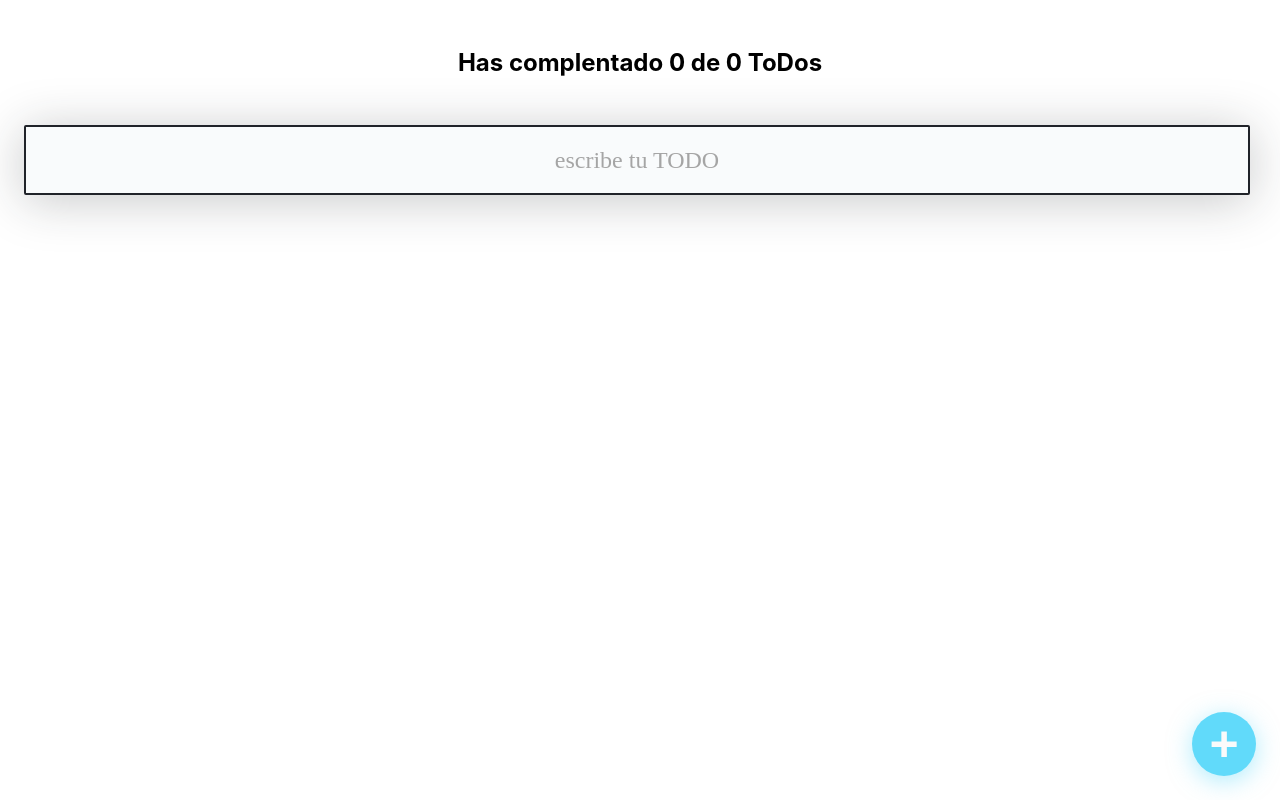
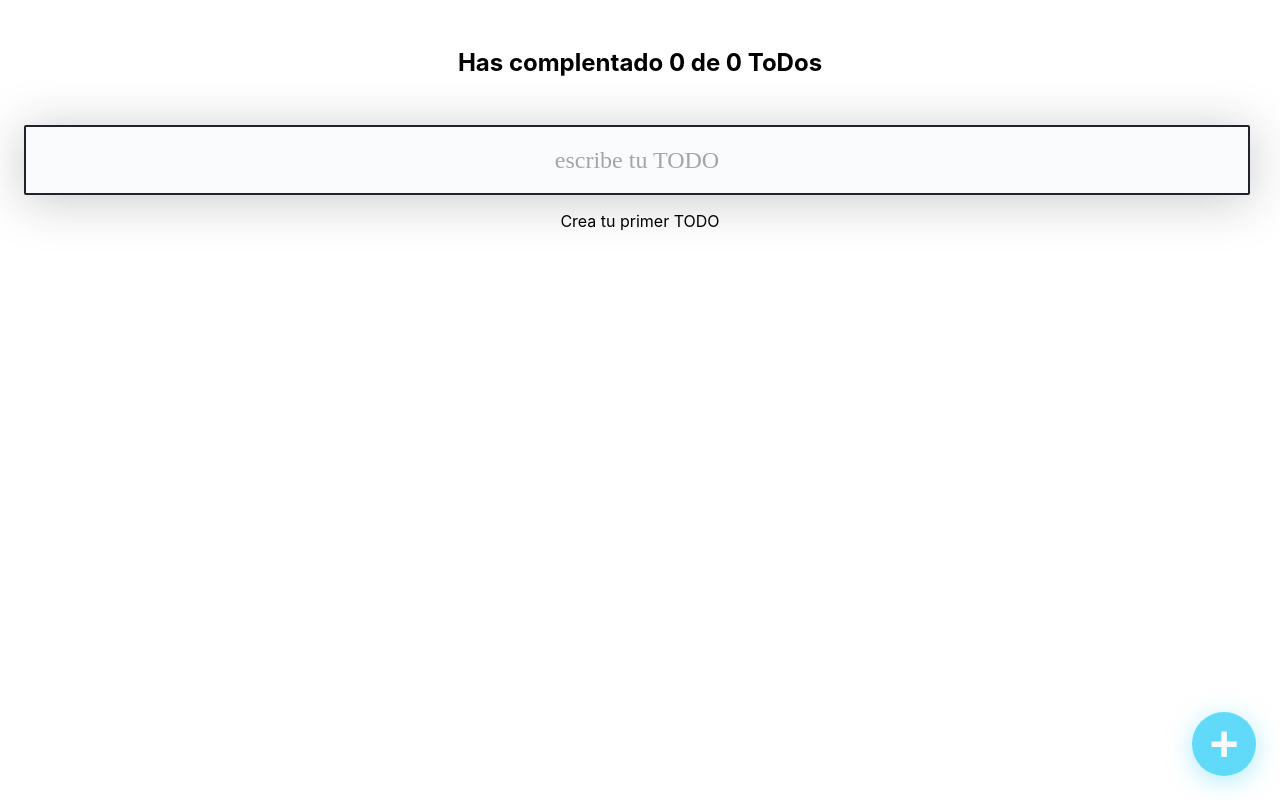
Before and after one commit to gisellva/pendientes, a React (Create React App) app: page / in a window 1280 px wide. Built offline with nearby package versions, Linux system fonts and the light colour scheme.

Commit message:
cuarto cambio

```diff
--- a/src/App.js
+++ b/src/App.js
@@ -2,7 +2,17 @@
 import { AppUi } from "./appui/appui";
 
 function useLocalStorage(itemName,inicialvalue) {
-    //uso de localstorage
+  const [loading ,setLoading]=React.useState(true);
+  const [error,seterror]=React.useState(false)
+
+  //estado inicial de los todos
+   const [item,setitem]=React.useState(inicialvalue);
+
+   //use effect
+   React.useEffect(()=>{
+    setTimeout(()=>{
+       //uso de localstorage
+   try {
     const localStorageitem = localStorage.getItem(itemName);
     let parseditem;
 
@@ -15,21 +25,35 @@
       parseditem = JSON.parse(localStorageitem);
     }
 
-    //estado inicial de los todos
-    const [item,setitem]=React.useState(parseditem)
+    setitem(parseditem)
+    setLoading(false);
+   } catch (error) {
+    seterror(error)
+   }
+
+    },1000)
+   });
+
+
 
     //funcion para guardad los todos en localstorage
     function save(newitem) {
-      const s =JSON.stringify(newitem)
+      try {
+        const s =JSON.stringify(newitem)
       localStorage.setItem(itemName,s);
-      setitem(newitem)
+      setitem(newitem);
+      } catch (error) {
+        seterror(error)
+      }
 
-    }
+    };
 
-    return[
+    return{
       item,
       save,
-    ]
+      loading,
+      error,
+    };
 
 }
 
@@ -37,7 +61,12 @@
 function App() {
 
   //estados de la app
-  const [todos,save]=useLocalStorage("TODOS_V1",[])
+  const {
+    item:todos,
+    save,
+    loading,
+    error
+  }=useLocalStorage("TODOS_V1",[])
   const [serch,setSerch]=React.useState("")
 
 
@@ -76,6 +105,8 @@
   return [
 
       <AppUi
+      error={error}
+      loading={loading}
      contar={contar}
      total={total}
      serch ={serch}
--- a/src/appui/appui.jsx
+++ b/src/appui/appui.jsx
@@ -14,6 +14,9 @@
     searchedTodos,
     completeTodo,
     deleteTodo,
+    loading,
+    error,
+
     }
     ) {
     return(
@@ -27,6 +30,10 @@
         setSerch={setSerch}
       />
       <TodoList>
+      {loading && <p className="loading">Estamos cargando.....</p>}
+      {error && <p className="error">Hubo un error</p>}
+      {(!loading && !searchedTodos.length) && <p className="crea">Crea tu primer TODO</p>}
+
         {searchedTodos.map(todo => (
             <TodoItem
              key={todo.text}
--- a/src/list/list.css
+++ b/src/list/list.css
@@ -3,3 +3,15 @@
     padding: 0 0 56px 0;
     list-style: none;
   }
+.loading{
+display: flex;
+justify-content: center;
+}
+.error{
+  display: flex;
+  justify-content: center;
+}
+.crea{
+  display: flex;
+  justify-content: center;
+}
```
